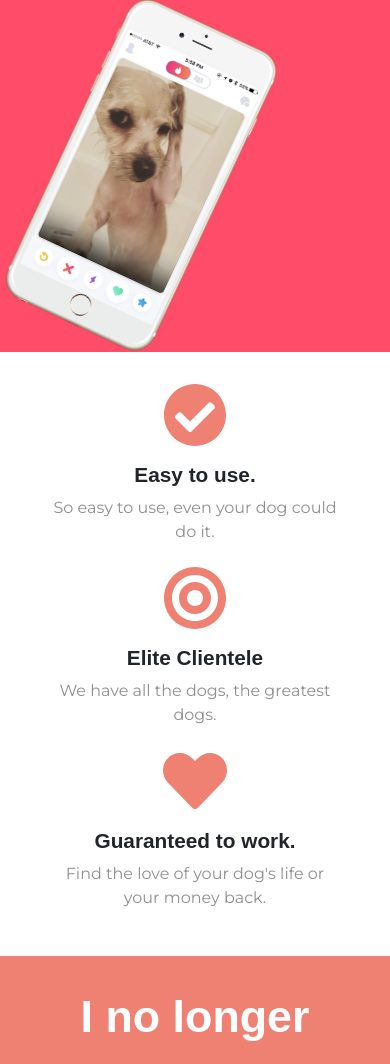
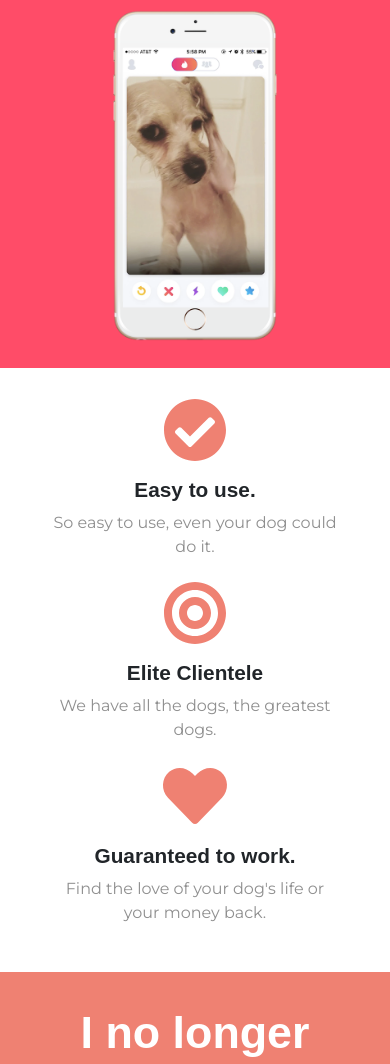
Before and after one commit to peoplewithnolife/TinDog, a plain HTML site: page index.html in a window 390 px wide. Shown: the part 694-1758 px from the top of the page. Drawn offline with nearby package versions, Linux system fonts and the light colour scheme.

Commit message:
Responsive title

```diff
--- a/css/styles.css
+++ b/css/styles.css
@@ -40,11 +40,23 @@ h2 {
    height: auto;
    width: 60%;
    transform: rotate(25deg);
+   position:absolute;
+   right: 30%;
 }
 
+@media (max-width:1028px) {
+  .phone-img {
+    position:static;
+    transform: rotate(0);
+  }
+  #title {
+    text-align: center;
+  }
+}
 .container-fluid {
-  padding: 3% 15% 3% 15%;
+  padding: 3% 15% 7% 15%;
 }
+
 #title {
   background-color: #FF4C68;
   color: white;
@@ -55,6 +67,9 @@ h2 {
 
 #features {
   padding: 7% 15% 7% 15%;
+  background-color: #FFF;
+  position:relative;
+  z-index: 1;
 }
 
 .feature-box {
```
